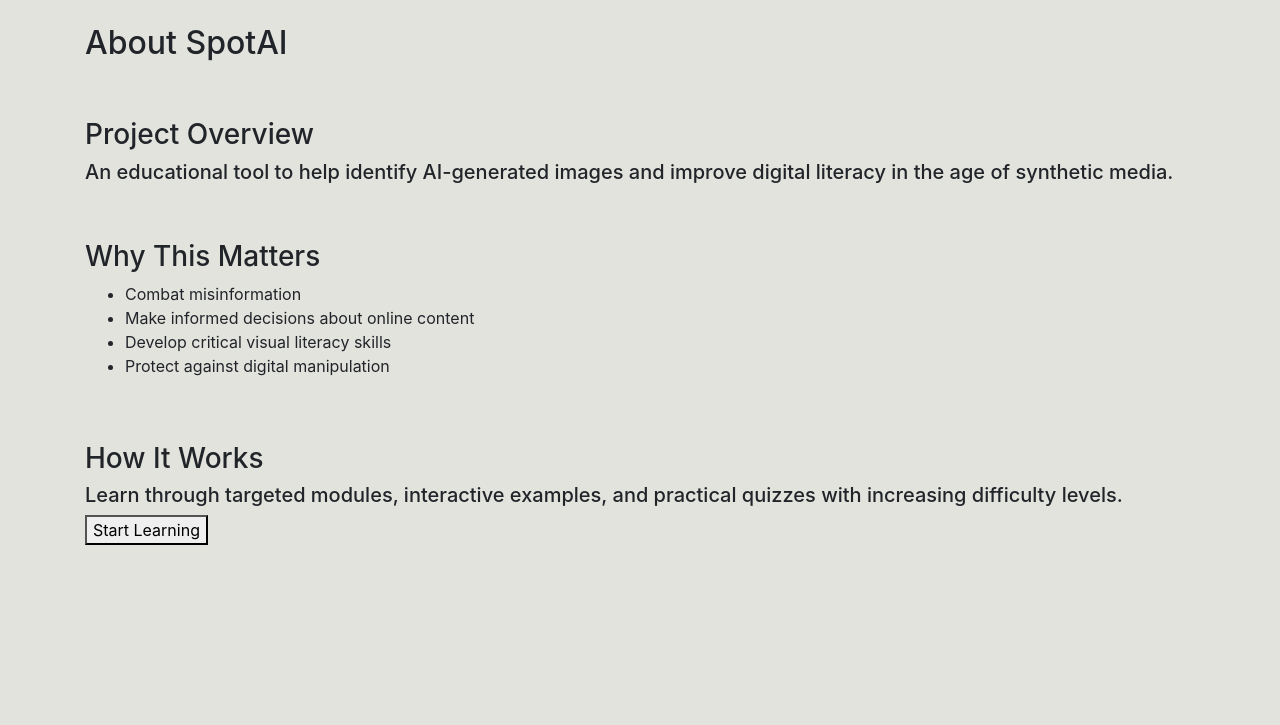
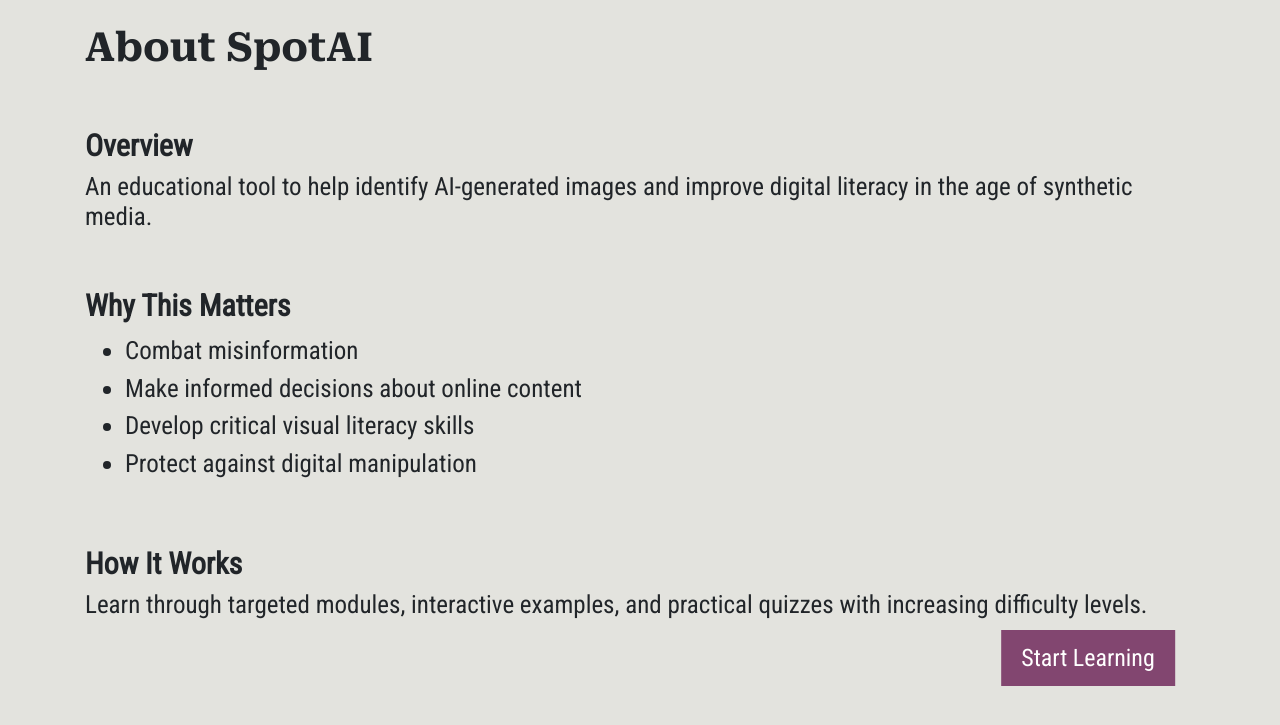
Before and after one commit to srinidhiayala/AI-Gen-Art, a Flask app: page /about in a window 1280 px wide. Shown: the part 62-787 px from the top of the page. Run offline with Flask 3, Linux system fonts and the light colour scheme; some libraries are stand-ins or nearby versions.

Commit message:
about page remodled, learning metadata

```diff
--- a/server.py
+++ b/server.py
@@ -10,7 +10,10 @@
 logger = logging.getLogger(__name__)
 
 app = Flask(__name__)
-app.secret_key = 'super-secret-key'  # Required for sessions
+app.secret_key = 'super-secret-key'
+
+# hosts meta data for learning modules --> printed in the flask terminal for every page after clicking "next"
+learning_metaData = []
 
 modules_data = [
     {
@@ -193,6 +196,26 @@
 
     return render_template('big_quiz.html', step=step, score=score)
 
+
+@app.route('/record_time', methods=['POST'])
+def record_time():
+    global learning_metaData
+    if request.data:
+        import json
+        data = json.loads(request.data)
+    else:
+        data = {}
+
+    module_id = data.get('module_id')
+    time_spent = data.get('time_spent')
+
+    learning_metaData.append({"module_id":module_id, "seconds_spent":time_spent})
+
+    logger.info(learning_metaData)
+
+    return jsonify({'status': 'success'})
+
+
 # AJAX FUNCTIONS
 
 if __name__ == '__main__':
--- a/static/main.css
+++ b/static/main.css
@@ -127,3 +127,37 @@
   cursor: pointer;
   transition: border 0.3s;
 }
+
+.about-title{
+  font-size: 40px;
+  font-weight: 600;
+}
+
+.header-title{
+  font-size: 30px;
+  font-family: 'Roboto Condensed', sans-serif;
+  font-weight: 600;
+}
+
+.content-body, .content-body li, .content-body h5 {
+  font-family: 'Roboto Condensed', sans-serif;
+  font-size: 25px;
+  font-weight: lighter;
+}
+
+#about-next-button{
+  position: absolute;
+  top: 90%;
+  left: 85%;
+  transform: translate(-50%, -50%);
+
+  padding: 10px 20px;
+
+  font-size: 1.5rem;
+
+  font-family: 'Roboto Condensed', sans-serif;
+  background-color: #824670;
+  color: white;
+  border: none;
+  cursor: pointer;
+}
--- a/templates/about.html
+++ b/templates/about.html
@@ -1,11 +1,11 @@
 {% extends "layout.html" %}
 {% block content %}
-    <br><h2>About SpotAI</h2> <br><br>
-    <h3>Project Overview</h3>
-    <h5>An educational tool to help identify AI-generated images and improve digital literacy in the age of synthetic media.</h5>
+    <br><h2 class="title-roboto about-title" >About SpotAI</h2> <br><br>
+    <h3 class="header-title">Overview</h3>
+    <h5 class="content-body">An educational tool to help identify AI-generated images and improve digital literacy in the age of synthetic media.</h5>
     <br><br>
-    <h3>Why This Matters</h3>
-    <ul>
+    <h3 class="header-title">Why This Matters</h3>
+    <ul class="content-body">
         <li>Combat misinformation        </li>
         <li>Make informed decisions about online content        </li>
         <li>Develop critical visual literacy skills        </li>
@@ -13,8 +13,8 @@
       </ul>
 
     <br><br>
-    <h3>How It Works    </h3>
-    <h5>Learn through targeted modules, interactive examples, and practical quizzes with increasing difficulty levels.    </h5>
+    <h3 class="header-title">How It Works    </h3>
+    <h5 class="content-body">Learn through targeted modules, interactive examples, and practical quizzes with increasing difficulty levels.    </h5>
 
     <button id="about-next-button">Start Learning</button>
 
--- a/templates/layout.html
+++ b/templates/layout.html
@@ -10,7 +10,8 @@
   <script src="http://code.jquery.com/jquery-3.3.1.min.js"></script>
   <script src="https://code.jquery.com/ui/1.12.0/jquery-ui.min.js"></script>
   <link rel="stylesheet" href="http://code.jquery.com/ui/1.12.1/themes/base/jquery-ui.css">
-  <link href="https://fonts.googleapis.com/css2?family=Roboto+Condensed&family=Roboto+Serif&display=swap" rel="stylesheet">
+  <link href="https://fonts.googleapis.com/css2?family=Roboto+Serif:wght@400;700;800;900&display=swap" rel="stylesheet">
+  <link href="https://fonts.googleapis.com/css2?family=Roboto+Condensed&display=swap" rel="stylesheet">
 
 
   <!-- Bootstrap CSS -->
--- a/templates/welcome.html
+++ b/templates/welcome.html
@@ -10,7 +10,8 @@
   <script src="http://code.jquery.com/jquery-3.3.1.min.js"></script>
   <script src="https://code.jquery.com/ui/1.12.0/jquery-ui.min.js"></script>
   <link rel="stylesheet" href="http://code.jquery.com/ui/1.12.1/themes/base/jquery-ui.css">
-  <link href="https://fonts.googleapis.com/css2?family=Roboto+Condensed&family=Roboto+Serif&display=swap" rel="stylesheet">
+  <link href="https://fonts.googleapis.com/css2?family=Roboto+Serif:wght@400;700;800;900&display=swap" rel="stylesheet">
+  <link href="https://fonts.googleapis.com/css2?family=Roboto+Condensed&display=swap" rel="stylesheet">
 
 
   <!-- Bootstrap CSS -->
```
Also changed, not shown: templates/modules.html (+16 -0 lines).
